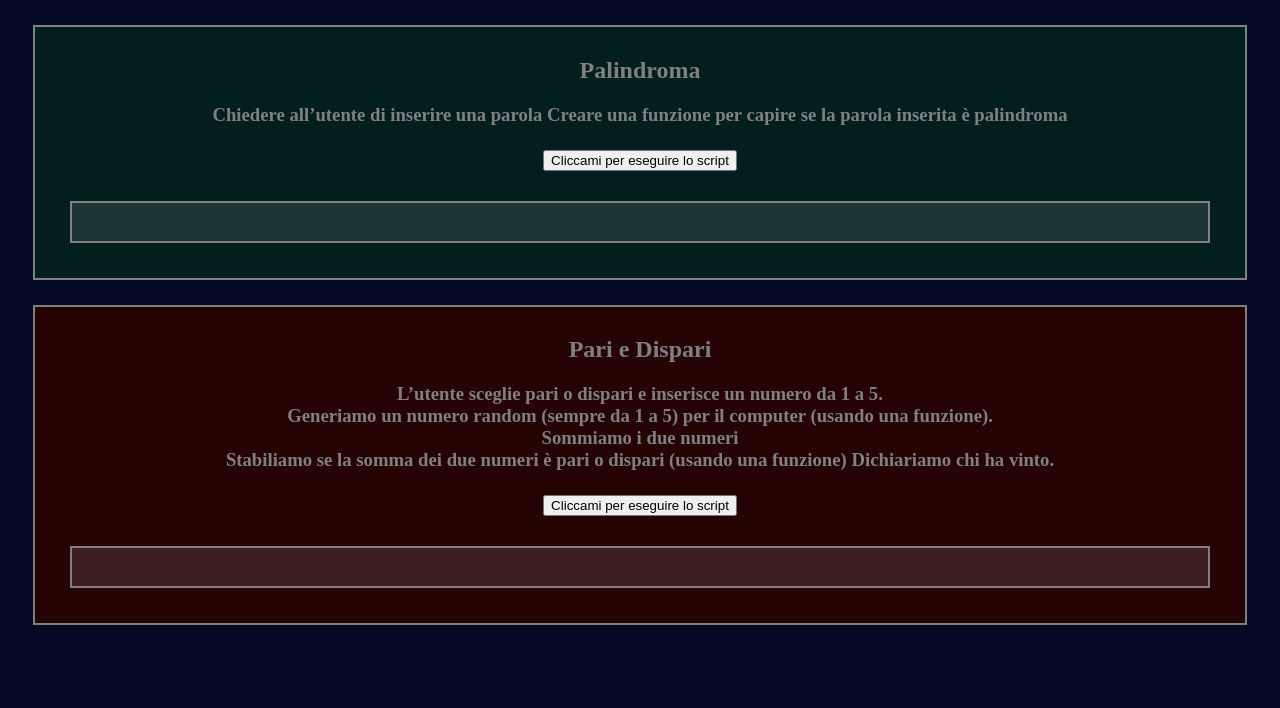
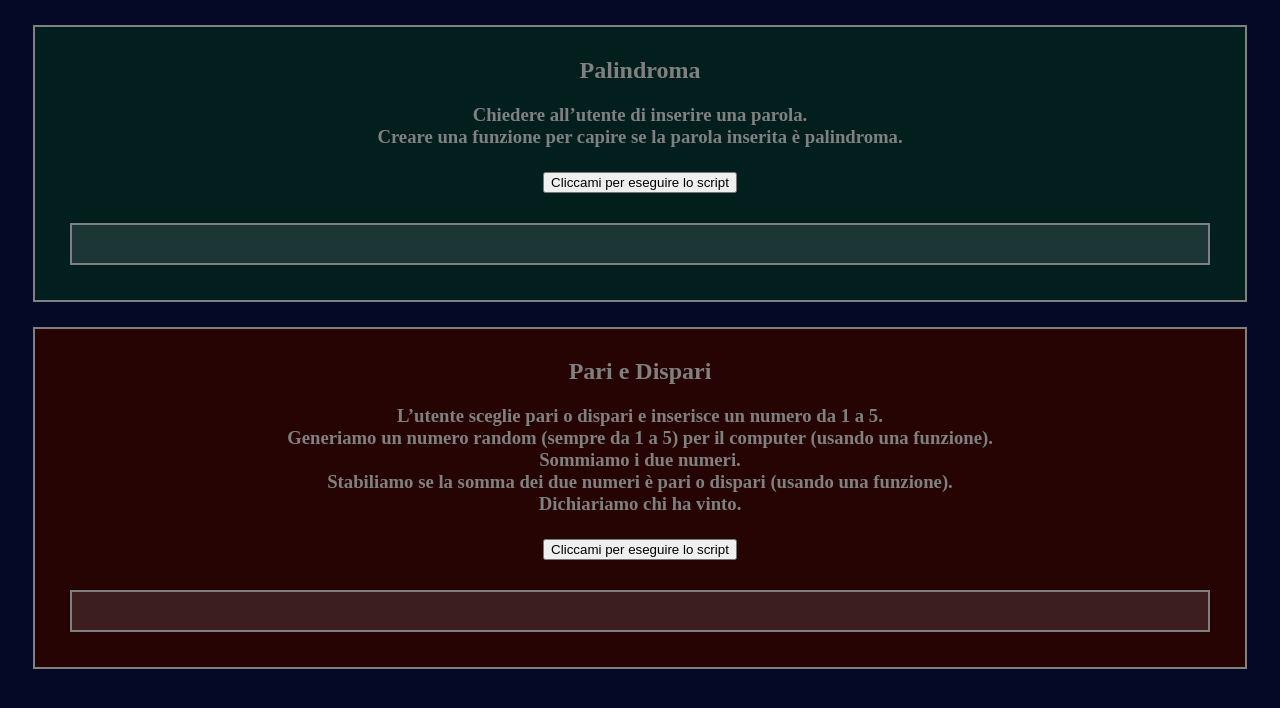
Before and after one commit to MrCresc/js-paliedispari, a plain HTML site: page index.html in a window 1280 px wide. Drawn offline with Linux system fonts and the light colour scheme.

Commit message:
Corretto contenuto h3

```diff
--- a/index.html
+++ b/index.html
@@ -8,8 +8,8 @@
   <body>
     <div class="container">
       <h2>Palindroma</h2>
-      <h3>Chiedere all’utente di inserire una parola
-      Creare una funzione per capire se la parola inserita è palindroma</h3>
+      <h3>Chiedere all’utente di inserire una parola.<br>
+      Creare una funzione per capire se la parola inserita è palindroma.</h3>
       <button id=bottone_pali type="button" name="button">Cliccami per eseguire lo script</button>
       <div class="container nested">
         <p id="risultato_pali"></p>
@@ -20,8 +20,8 @@
       <h2>Pari e Dispari</h2>
       <h3>L’utente sceglie pari o dispari e inserisce un numero da 1 a 5.<br>
       Generiamo un numero random (sempre da 1 a 5) per il computer (usando una funzione).<br>
-      Sommiamo i due numeri<br>
-      Stabiliamo se la somma dei due numeri è pari o dispari (usando una funzione)
+      Sommiamo i due numeri.<br>
+      Stabiliamo se la somma dei due numeri è pari o dispari (usando una funzione).<br>
       Dichiariamo chi ha vinto.</h3>
       <button id=bottone_dispari type="button" name="button">Cliccami per eseguire lo script</button>
       <div class="container nested">
```
